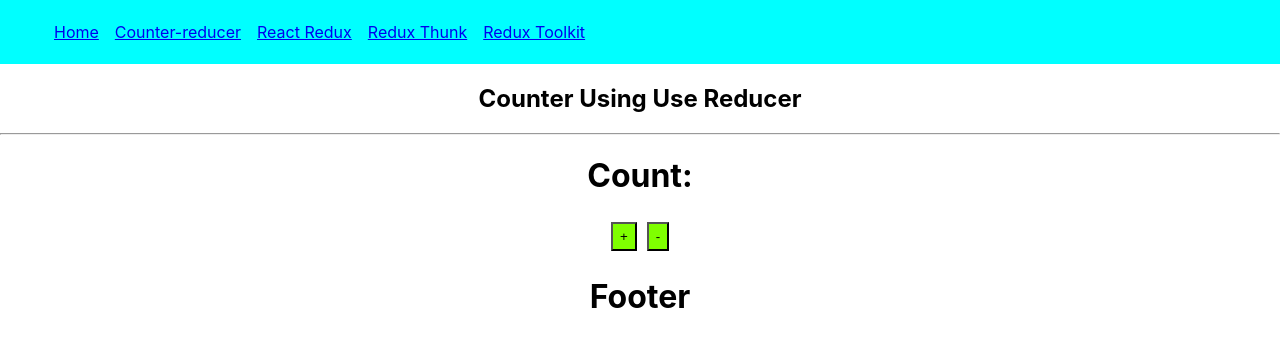
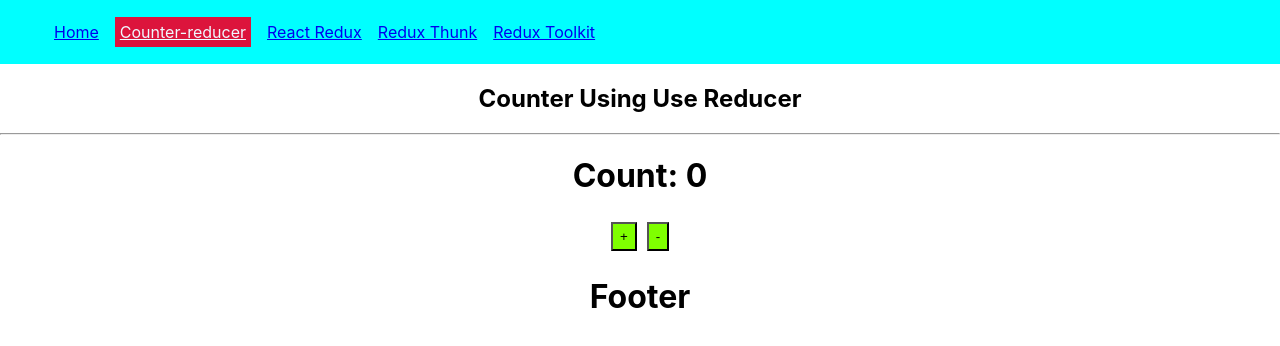
Before and after one commit to MohammadFahad1/Playing-with-Redux, a React (Create React App) app: page /use-reducer in a window 1280 px wide. Shown: the top 346 px of the page. Built offline with nearby package versions, Linux system fonts and the light colour scheme.

Commit message:
Counter using use Reducer Added

```diff
--- a/src/components/CounterUsingUseReducer/CounterUsingUseReducer.js
+++ b/src/components/CounterUsingUseReducer/CounterUsingUseReducer.js
@@ -1,14 +1,27 @@
-import React from 'react';
+import React, { useReducer } from 'react';
 import './CounterUsingUseReducer.module.css';
 
 const CounterUsingUseReducer = () => {
+
+    const initialState = 0;
+
+    const reducer = (state, action) => {
+        if (action.type === "INCREMENT") {
+            return state + action.payload.count;
+        } else if (action.type === "DECREMENT") {
+            return state - action.payload.count;
+        }
+    }
+
+    const [state, dispatch] = useReducer(reducer, initialState);
+
     return (
         <div>
             <h2>Counter Using Use Reducer</h2>
             <hr />
-            <h1>Count: </h1>
-            <button>+</button>
-            <button>-</button>
+            <h1>Count: {state}</h1>
+            <button onClick={() => dispatch({ type: "INCREMENT", payload: { count: 5 } })}>+</button>
+            <button onClick={() => dispatch({ type: "DECREMENT", payload: { count: 5 } })}>-</button>
         </div>
     );
 };
--- a/src/index.css
+++ b/src/index.css
@@ -11,3 +11,9 @@
   font-family: source-code-pro, Menlo, Monaco, Consolas, 'Courier New',
     monospace;
 }
+
+.active {
+  background-color: crimson;
+  color: aliceblue;
+  padding: 5px;
+}
```
